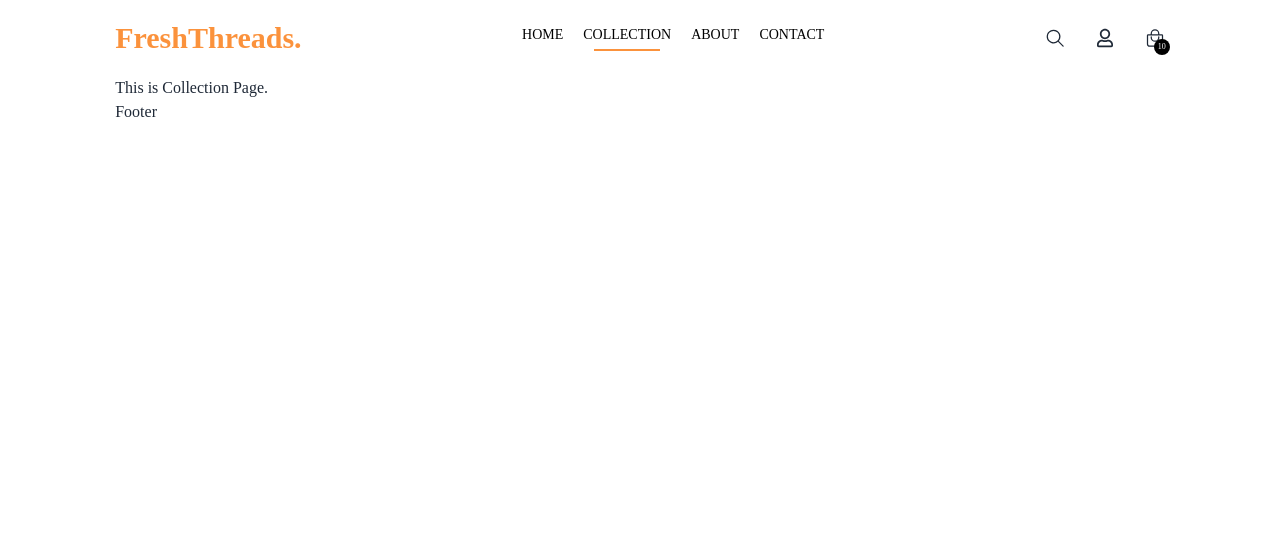
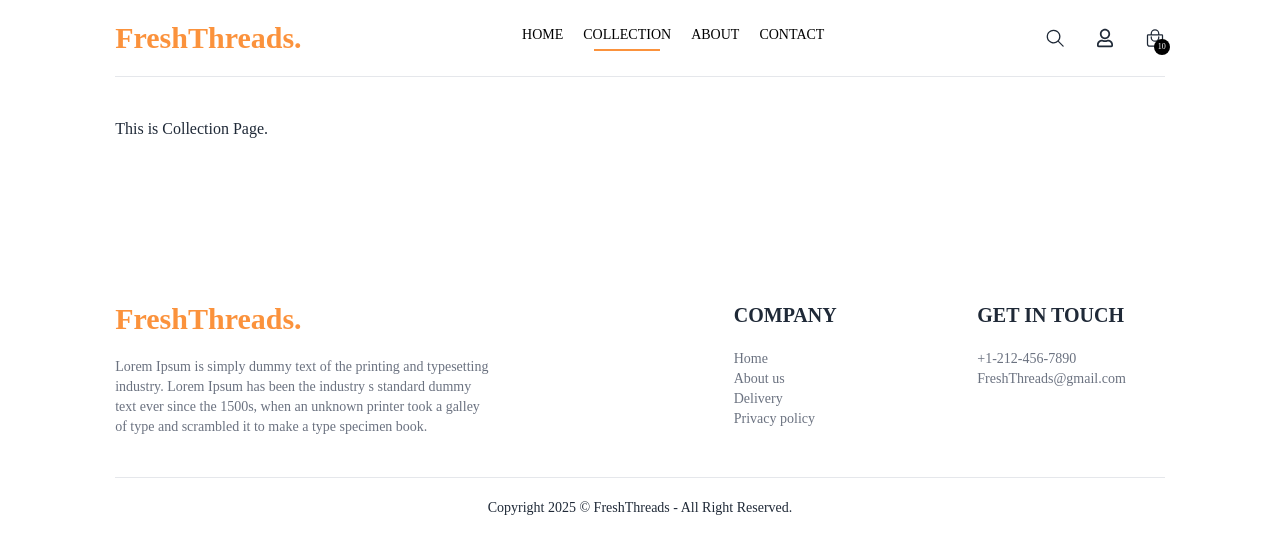
Before and after one commit to Forhad5194/Fashion-E-commerce-client, a React (Vite) app: page /collection in a window 1280 px wide. Shown: the top 554 px of the page. Built offline with nearby package versions, Linux system fonts and the light colour scheme.

Commit message:
Home pages is done.

```diff
--- a/src/App.jsx
+++ b/src/App.jsx
@@ -1,13 +1,14 @@
 import { Outlet } from 'react-router-dom'
 import './App.css'
 import Navbar from './components/shared/Navbar'
+import Footer from './components/shared/Footer'
 function App() {
 
   return (
     <div className="px-4 sm:px-[5vwJ] md:px-[7vwJ] lg:px-[9vw] ">
       <Navbar />
       <Outlet />
-      <h2>Footer</h2>
+      <Footer />
     </div>
   )
 }
--- /dev/null
+++ b/src/components/shared/Footer.jsx
@@ -0,0 +1,38 @@
+
+const Footer = () => {
+    return (
+        <div>
+            <div className="flex flex-col sm:grid grid-cols-[3fr_1fr_1fr] my-10 mt-40 gap-14 text-sm">
+                <div>
+                    <h2 className='text-3xl  font-bold text-orange-400 mb-5'>FreshThreads.</h2>
+                    <p className="w-full md:w-2/3 text-gray-500">
+                        Lorem Ipsum is simply dummy text of the printing and typesetting industry. Lorem Ipsum has been the industry s standard dummy text ever since the 1500s, when an unknown printer took a galley of type and scrambled it to make a type specimen book.
+                    </p>
+                </div>
+                <div>
+                    <p className="text-xl font-bold mb-5">COMPANY</p>
+                    <ul className="flex flex-col  text-gray-500" >
+                        <li>Home</li>
+                        <li>About us</li>
+                        <li>Delivery</li>
+                        <li>Privacy policy</li>
+                    </ul>
+                </div>
+                <div>
+                    <p className="text-xl font-bold mb-5">GET IN TOUCH</p>
+                    <ul className="flex flex-col  text-gray-500" >
+                        <li>+1-212-456-7890</li>
+                        <li>FreshThreads@gmail.com</li>
+                    </ul>
+                </div>
+
+            </div>
+            <div>
+                <hr />
+                <p className="text-center py-5 text-sm ">Copyright 2025 © FreshThreads - All Right Reserved.</p>
+            </div>
+        </div>
+    );
+};
+
+export default Footer;
--- a/src/pages/Collection.jsx
+++ b/src/pages/Collection.jsx
@@ -1,7 +1,19 @@
+import { useContext } from "react";
+import { ShopContext } from "../context/ShopContext";
 
 const Collection = () => {
+
+    const { products } = useContext(ShopContext);
+    console.log(products);
+
+
+
+
+
+
+
     return (
-        <div>
+        <div className="flex flex-col sm:flex-row gap-1 sm:gap-10 pt-10 border-t">
             <h2>This is Collection Page. </h2>
         </div>
     );
```
